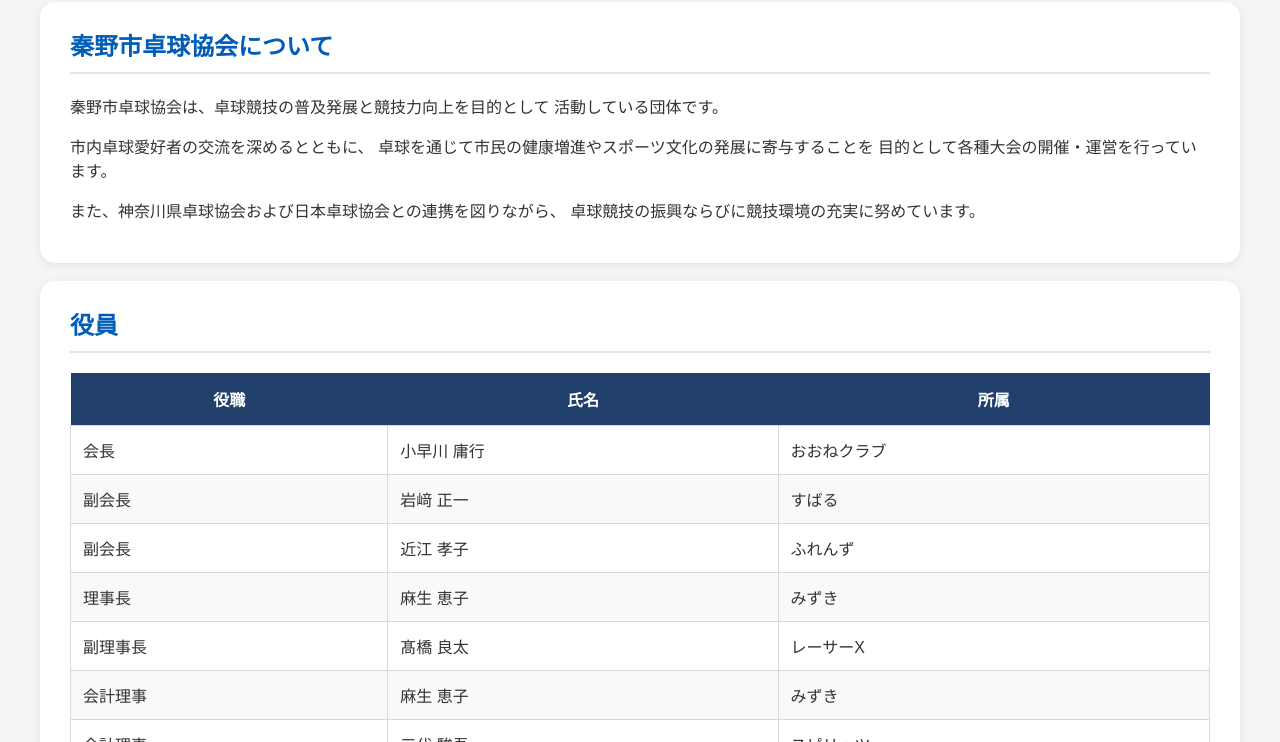
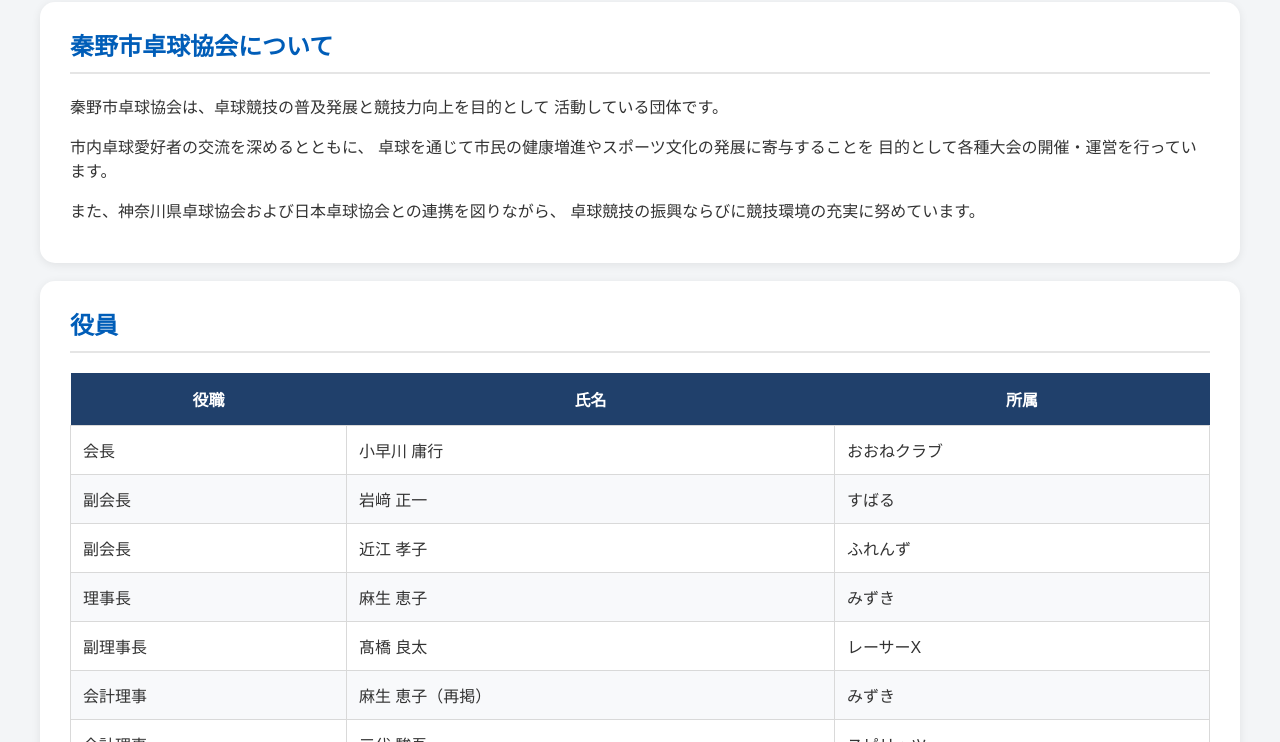
Before and after one commit to hadano-tta/hadano-tta.github.io, a plain HTML site: page kyokai/index.html in a window 1280 px wide. Shown: the part 210-952 px from the top of the page. Drawn offline with Linux system fonts and the light colour scheme.

Commit message:
Update index.html

```diff
--- a/kyokai/index.html
+++ b/kyokai/index.html
@@ -107,7 +107,7 @@
 
                 <tr>
                     <td>会計理事</td>
-                    <td>麻生 恵子</td>
+                    <td>麻生 恵子（再掲）</td>
                     <td>みずき</td>
                 </tr>
 
```
